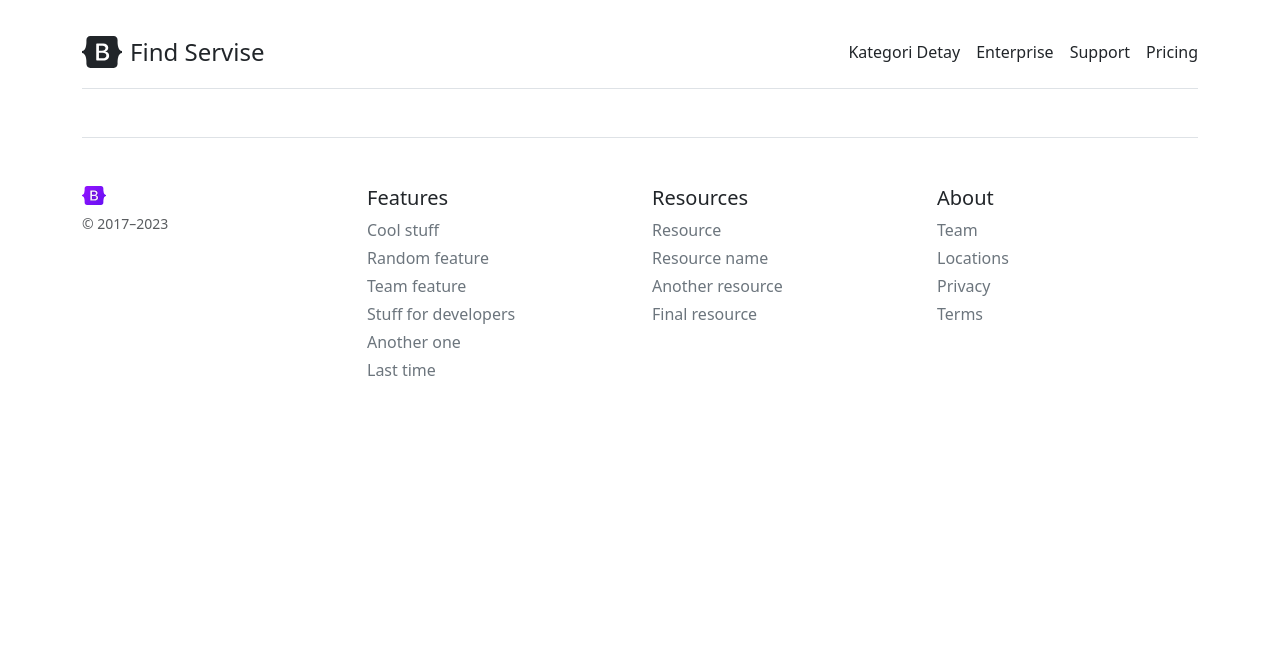
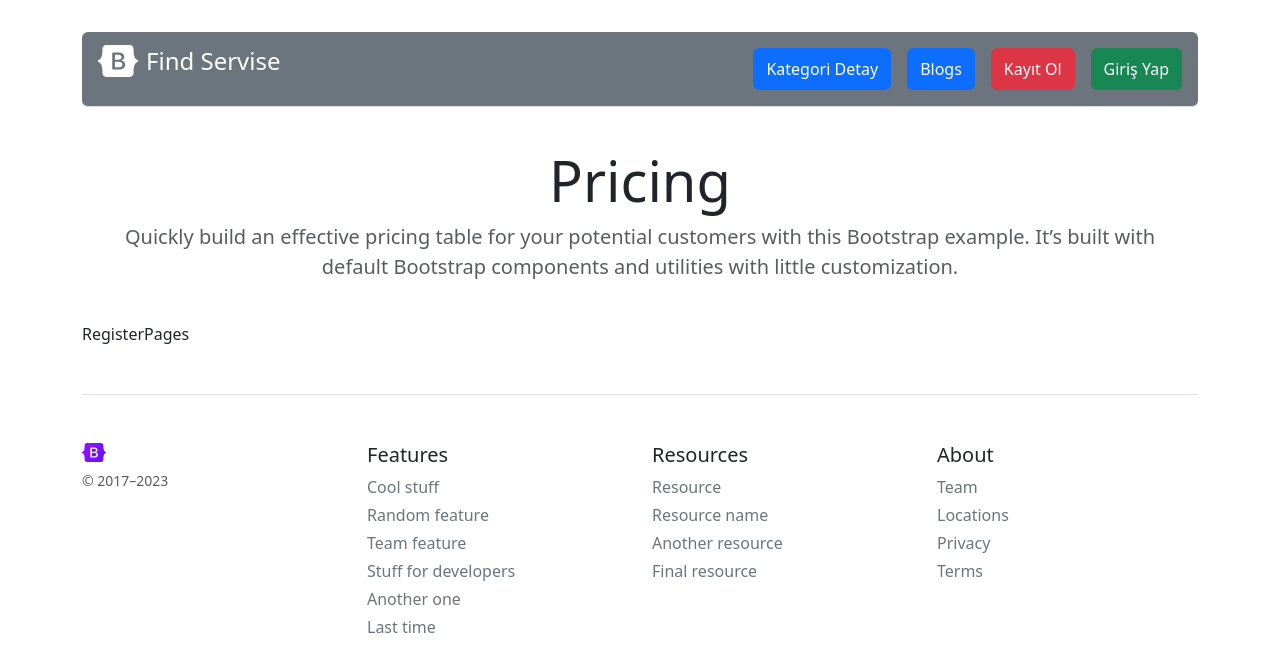
Before and after one commit to bhr-drtgz/Vite_App, a React (Vite) app in the folder vite_rtk_hizmet_app/: page /auth/register in a window 1280 px wide. Shown: the top 672 px of the page. Built offline with nearby package versions, Linux system fonts and the light colour scheme.

Commit message:
first commit

```diff
--- a/vite_rtk_hizmet_app/src/app.jsx
+++ b/vite_rtk_hizmet_app/src/app.jsx
@@ -4,6 +4,8 @@ import Footer from "./companents/Footer"
 import { BrowserRouter, Routes, Route } from "react-router-dom"
 import MainPages from "./pages/MainPages"
 import CategoryDeteilPage from "./pages/CategoryDeteilPage"
+import LoginPages from "./pages/LoginPages"
+import RegisterPages from "./pages/RegisterPages"
 
 function App() {
 
@@ -15,8 +17,16 @@ function App() {
         <main>
           <Routes>
             <Route index element={<MainPages />} />
-            <Route path="/category" />
-            <Route path=":slug" element={<CategoryDeteilPage />} />
+
+            <Route path="category">
+              <Route path=":slug" element={<CategoryDeteilPage />} />
+            </Route>
+
+            <Route path="auth">
+              <Route path="login" element={<LoginPages />} />
+              <Route path="register" element={<RegisterPages />} />
+            </Route>
+
           </Routes>
         </main>
         <Footer />
--- /dev/null
+++ b/vite_rtk_hizmet_app/src/companents/AuthContext.jsx
@@ -0,0 +1,18 @@
+import React, { createContext, useState } from "react";
+
+const initialValue = {}
+
+export const AuthContext = createContext(initialValue);
+
+export default function AuthContextProvider(props) {
+    const [token,setToken]=useState(null)
+const authContextValue={
+    token,
+    setToken,
+}
+    return (
+        <AuthContext.Provider value={authContextValue }>
+            {props.children}
+        </AuthContext.Provider>
+    );
+}
--- a/vite_rtk_hizmet_app/src/companents/Header.jsx
+++ b/vite_rtk_hizmet_app/src/companents/Header.jsx
@@ -5,18 +5,22 @@ function Header() {
     return (
         <div>
             <header>
-                <div class="d-flex flex-column flex-md-row align-items-center pb-3 mb-4 border-bottom my-3">
-                    <a href="/" class="d-flex align-items-center text-dark text-decoration-none">
+                <div class="rounded  d-flex flex-column flex-md-row align-items-center pb-3 mb-4 border-bottom my-3 bg-secondary">
+                    <Link to={"/"} class="d-flex align-items-center text-white text-decoration-none px-3">
                         <svg xmlns="http://www.w3.org/2000/svg" width="40" height="32" class="me-2" viewBox="0 0 118 94" role="img"><title>Bootstrap</title><path fill-rule="evenodd" clip-rule="evenodd" d="M24.509 0c-6.733 0-11.715 5.893-11.492 12.284.214 6.14-.064 14.092-2.066 20.577C8.943 39.365 5.547 43.485 0 44.014v5.972c5.547.529 8.943 4.649 10.951 11.153 2.002 6.485 2.28 14.437 2.066 20.577C12.794 88.106 17.776 94 24.51 94H93.5c6.733 0 11.714-5.893 11.491-12.284-.214-6.14.064-14.092 2.066-20.577 2.009-6.504 5.396-10.624 10.943-11.153v-5.972c-5.547-.529-8.934-4.649-10.943-11.153-2.002-6.484-2.28-14.437-2.066-20.577C105.214 5.894 100.233 0 93.5 0H24.508zM80 57.863C80 66.663 73.436 72 62.543 72H44a2 2 0 01-2-2V24a2 2 0 012-2h18.437c9.083 0 15.044 4.92 15.044 12.474 0 5.302-4.01 10.049-9.119 10.88v.277C75.317 46.394 80 51.21 80 57.863zM60.521 28.34H49.948v14.934h8.905c6.884 0 10.68-2.772 10.68-7.727 0-4.643-3.264-7.207-9.012-7.207zM49.948 49.2v16.458H60.91c7.167 0 10.964-2.876 10.964-8.281 0-5.406-3.903-8.178-11.425-8.178H49.948z" fill="currentColor"></path></svg>
                         <span class="fs-4">Find Servise</span>
-                    </a>
+                    </Link>
 
-                    <nav class="d-inline-flex mt-2 mt-md-0 ms-md-auto">
-                        <Link class="me-3 py-2 text-dark text-decoration-none" to={"/catrgory"}>Kategori Detay</Link>
-                        <a class="me-3 py-2 text-dark text-decoration-none" href="#">Enterprise</a>
-                        <a class="me-3 py-2 text-dark text-decoration-none" href="#">Support</a>
-                        <a class="py-2 text-dark text-decoration-none" href="#">Pricing</a>
+                    <nav class="d-inline-flex mt-2 mt-md-0 ms-md-auto px-3">
+                        <Link class="btn btn-primary me-3 py-2 text-white text-decoration-none mt-3" to="category/test">Kategori Detay</Link>
+                        <Link class="btn btn-primary me-3 py-2 text-white text-decoration-none mt-3" to="blogs">Blogs</Link>
+                        <Link class="btn btn-danger me-3 py-2  text-decoration-none mt-3" to="auth/register" >Kayıt Ol</Link>
+                        <Link class="btn btn-success py-2 s text-decoration-none mt-3"to="auth/login">Giriş Yap</Link>
                     </nav>
+                </div>
+                <div class="pricing-header p-3 pb-md-4 mx-auto text-center">
+                    <h1 class="display-4 fw-normal">Pricing</h1>
+                    <p class="fs-5 text-muted">Quickly build an effective pricing table for your potential customers with this Bootstrap example. It’s built with default Bootstrap components and utilities with little customization.</p>
                 </div>
             </header>
         </div>
--- /dev/null
+++ b/vite_rtk_hizmet_app/src/companents/ThemeContext.jsx
@@ -0,0 +1,14 @@
+import React, { createContext,useState } from "react";
+
+
+export const ThemeContext = createContext({});
+
+export default function ThemeContextProvider(props) {
+  const [theme,setTheme]= useState("light")
+
+   return (
+    <ThemeContext.Provider value={{theme,setTheme}}>
+      {props.children}
+    </ThemeContext.Provider>
+  );
+}
--- a/vite_rtk_hizmet_app/src/main.jsx
+++ b/vite_rtk_hizmet_app/src/main.jsx
@@ -1,11 +1,21 @@
-import React from 'react'
-import ReactDOM from 'react-dom/client'
-import App from "./app"
+import React from 'react';
+import ReactDOM from 'react-dom';
+import App from "./app";
 
-import "bootstrap/dist/css/bootstrap.min.css"
+import "bootstrap/dist/css/bootstrap.min.css";
+import store from './redux/store';
+import { Provider } from 'react-redux';
+import ThemeContextProvider from './companents/ThemeContext';
+import AuthContextProvider from './companents/AuthContext';
 
 ReactDOM.createRoot(document.getElementById('root')).render(
   <React.StrictMode>
-    <App />
-  </React.StrictMode>,
-)
+    <Provider store={store}>
+      <ThemeContextProvider>
+        <AuthContextProvider>
+          <App />
+        </AuthContextProvider>
+      </ThemeContextProvider>
+    </Provider>
+  </React.StrictMode>
+);
--- /dev/null
+++ b/vite_rtk_hizmet_app/src/pages/LoginPages.jsx
@@ -0,0 +1,9 @@
+import React from 'react'
+
+function LoginPages() {
+  return (
+    <div>LoginPages</div>
+  )
+}
+
+export default LoginPages
--- /dev/null
+++ b/vite_rtk_hizmet_app/src/pages/RegisterPages.jsx
@@ -0,0 +1,10 @@
+import React from 'react'
+
+function RegisterPages() {
+  return (
+    <div>RegisterPages
+    </div>
+  )
+}
+
+export default RegisterPages
--- /dev/null
+++ b/vite_rtk_hizmet_app/src/redux/store.js
@@ -0,0 +1,8 @@
+import { configureStore } from "@reduxjs/toolkit";
+
+const Store= configureStore({
+    reducer:{
+
+    }
+})
+export default Store
```
Also changed, not shown: vite_rtk_hizmet_app/src/pages/BlogsPage.jsx (added, +10 -0 lines), vite_rtk_hizmet_app/src/hooks/useApi.js (added), 1 other file (tests, documents, lock files or other folders).
